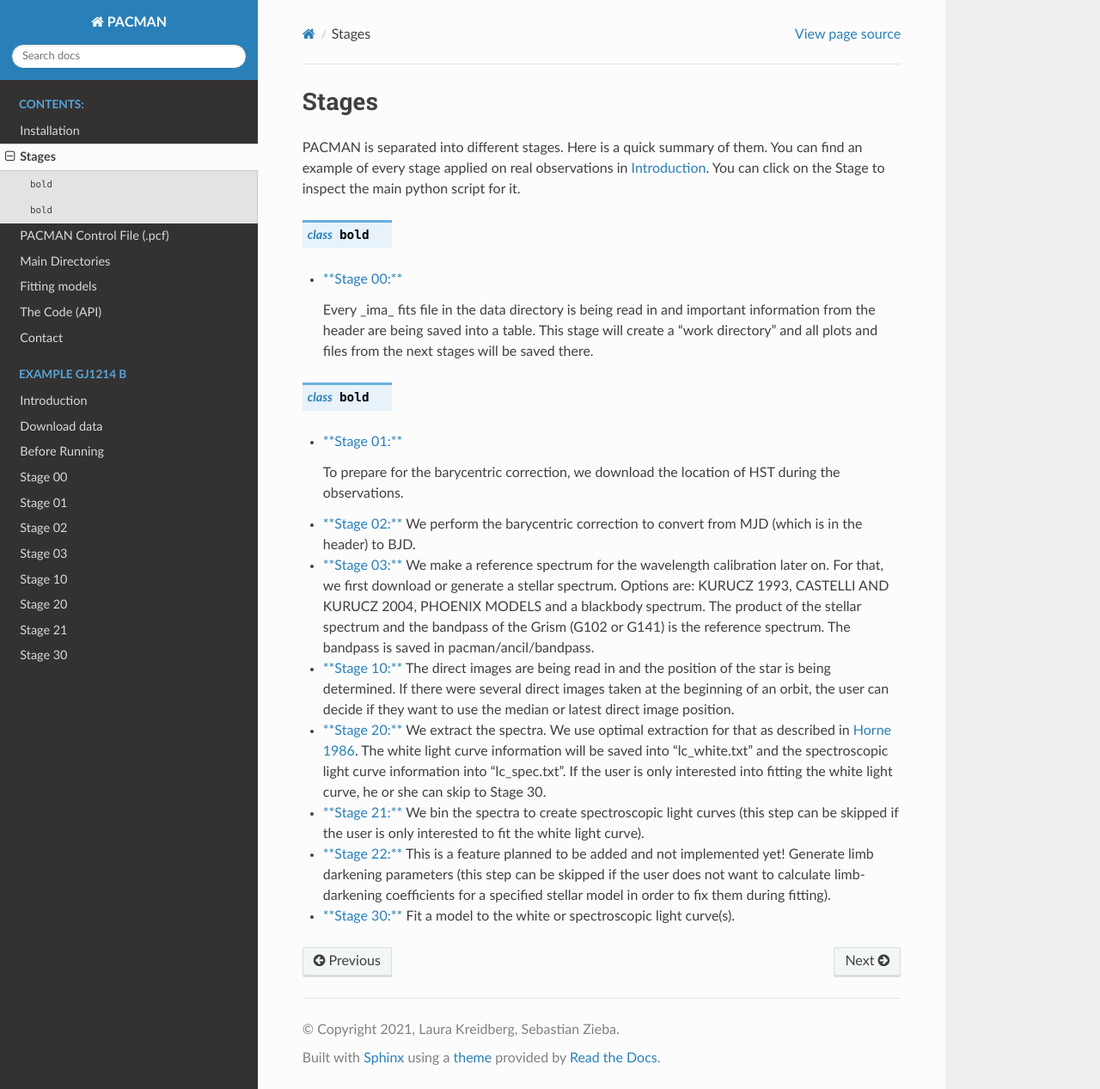
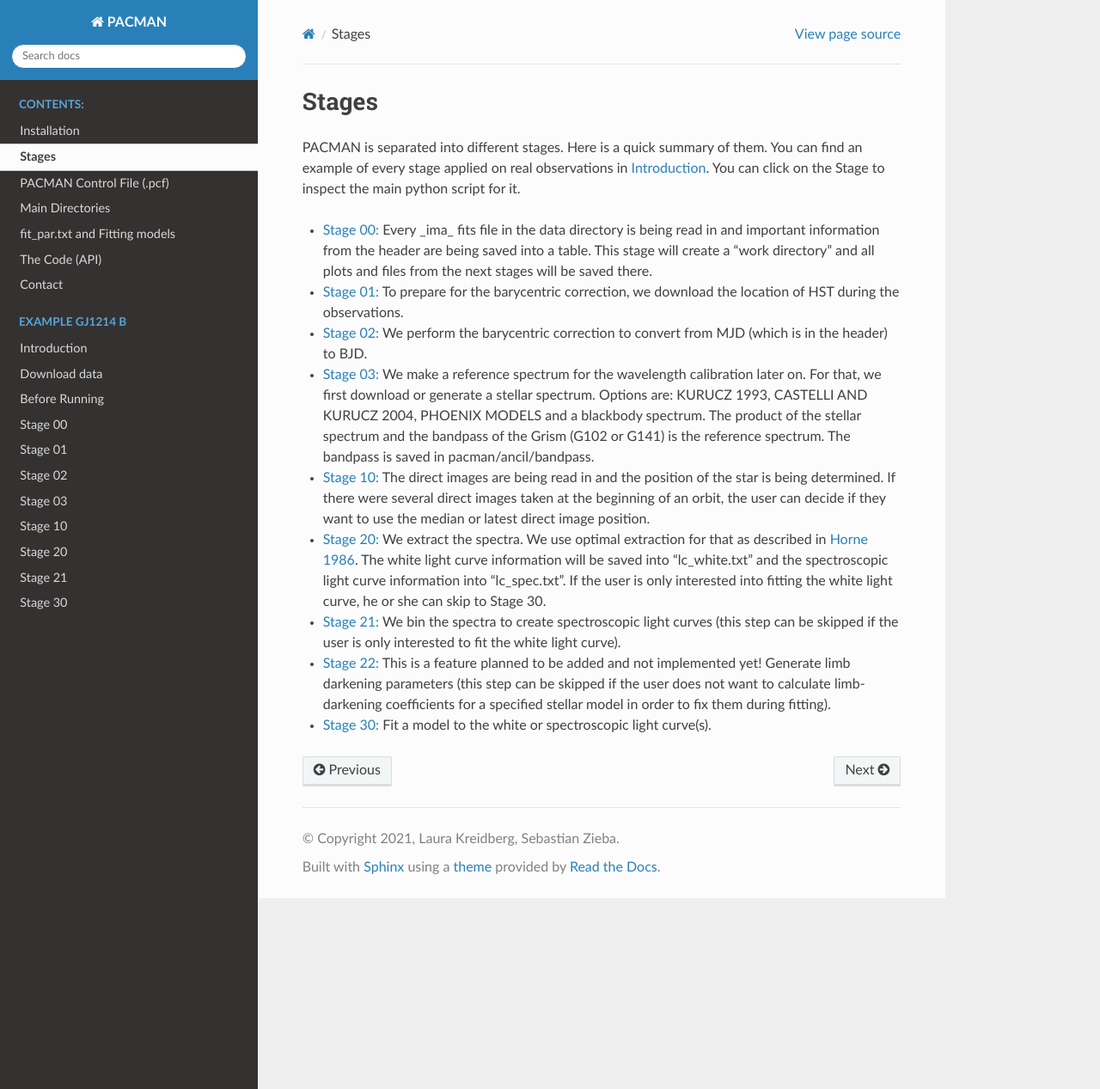
Before and after one commit to sebastian-zieba/PACMAN, a Sphinx documentation site: the page built from docs/source/stages.rst, in a window 1280 px wide and 1267 px high. Shown: the whole window at 86% size. Built offline with Sphinx 7.4.7 and the Read the Docs theme 2.0.0, drawn with Linux system fonts in a browser that asks for light colours.

Commit message:
docs update

```diff
--- a/docs/source/models.rst
+++ b/docs/source/models.rst
@@ -1,9 +1,9 @@
 .. _models:
 
-Fitting models
-========================
+fit_par.txt and Fitting models
+================================
 
-Systematics
+Instrument Systematics
 ''''''''''''''''''''''''''''''
 
 * `constant.py <https://pacmandocs.readthedocs.io/en/latest/_modules/pacman/lib/models/constant.html#constant>`_
--- a/docs/source/pcf.rst
+++ b/docs/source/pcf.rst
@@ -3,11 +3,11 @@
 PACMAN Control File (.pcf)
 ============================
 
-To run the different Stages of ``PACMAN``, the pipeline requires control files (.pcf) where Stage-specific parameters are defined (e.g. aperture size, path of the data, etc.).
+To run the different Stages of ``PACMAN``,
+the pipeline requires a so-called PACMAN control file (.pcf)
+where Stage-specific parameters are defined (e.g. aperture size, path of the data, etc.).
 
 In the following, we look at the contents of the pcf.
-
-
 
 .. include:: media/obs_par.pcf
    :literal:
--- a/docs/source/stages.rst
+++ b/docs/source/stages.rst
@@ -9,50 +9,54 @@
 You can click on the Stage to inspect the main python script for it.
 
 
-.. class:: bold
 
-- `**Stage 00:** <https://pacmandocs.readthedocs.io/en/latest/_modules/pacman/reduction/s00_table.html>`_
-
+- `Stage 00: <https://pacmandocs.readthedocs.io/en/latest/_modules/pacman/reduction/s00_table.html>`_
   Every _ima_ fits file in the data directory is being read in and
   important information from the header are being saved into a table.
   This stage will create a "work directory" and all plots and files from the next stages
   will be saved there.
 
-.. class:: bold
-- `**Stage 01:** <https://pacmandocs.readthedocs.io/en/latest/_modules/pacman/reduction/s01_horizons.html>`_
 
+- `Stage 01: <https://pacmandocs.readthedocs.io/en/latest/_modules/pacman/reduction/s01_horizons.html>`_
   To prepare for the barycentric correction,
   we download the location of HST during the observations.
 
-- `**Stage 02:** <https://pacmandocs.readthedocs.io/en/latest/_modules/pacman/reduction/s02_barycorr.html>`_
+
+- `Stage 02: <https://pacmandocs.readthedocs.io/en/latest/_modules/pacman/reduction/s02_barycorr.html>`_
   We perform the barycentric correction to convert from MJD (which is in the header) to BJD.
 
-- `**Stage 03:** <https://pacmandocs.readthedocs.io/en/latest/_modules/pacman/reduction/s03_refspectra.html>`_
+
+- `Stage 03: <https://pacmandocs.readthedocs.io/en/latest/_modules/pacman/reduction/s03_refspectra.html>`_
   We make a reference spectrum for the wavelength calibration later on.
   For that, we first download or generate a stellar spectrum.
   Options are: KURUCZ 1993, CASTELLI AND KURUCZ 2004, PHOENIX MODELS and a blackbody spectrum.
   The product of the stellar spectrum and the bandpass of the Grism (G102 or G141)
   is the reference spectrum. The bandpass is saved in pacman/ancil/bandpass.
 
-- `**Stage 10:** <https://pacmandocs.readthedocs.io/en/latest/_modules/pacman/reduction/s10_direct_images.html>`_
+
+- `Stage 10: <https://pacmandocs.readthedocs.io/en/latest/_modules/pacman/reduction/s10_direct_images.html>`_
   The direct images are being read in
   and the position of the star is being determined.
   If there were several direct images taken at the beginning of an orbit,
   the user can decide if they want to use the median or latest direct image position.
 
-- `**Stage 20:** <https://pacmandocs.readthedocs.io/en/latest/_modules/pacman/reduction/s20_extract.html>`_
+
+- `Stage 20: <https://pacmandocs.readthedocs.io/en/latest/_modules/pacman/reduction/s20_extract.html>`_
   We extract the spectra.
   We use optimal extraction for that as described in `Horne 1986 <https://ui.adsabs.harvard.edu/abs/1986PASP...98..609H>`_.
   The white light curve information will be saved into "lc_white.txt" and the spectroscopic light curve information into "lc_spec.txt".
   If the user is only interested into fitting the white light curve, he or she can skip to Stage 30.
 
-- `**Stage 21:** <https://pacmandocs.readthedocs.io/en/latest/_modules/pacman/reduction/s21_bin_spectroscopic_lc.html>`_
+
+- `Stage 21: <https://pacmandocs.readthedocs.io/en/latest/_modules/pacman/reduction/s21_bin_spectroscopic_lc.html>`_
   We bin the spectra to create spectroscopic light curves (this step can be skipped if the user is only interested to fit the white light curve).
 
-- `**Stage 22:** <https://pacmandocs.readthedocs.io/en/latest/_modules/pacman/reduction/s22_ld_inputmaker.html>`_
+
+- `Stage 22: <https://pacmandocs.readthedocs.io/en/latest/_modules/pacman/reduction/s22_ld_inputmaker.html>`_
   This is a feature planned to be added and not implemented yet!
   Generate limb darkening parameters
   (this step can be skipped if the user does not want to calculate limb-darkening coefficients for a specified stellar model in order to fix them during fitting).
 
-- `**Stage 30:** <https://pacmandocs.readthedocs.io/en/latest/_modules/pacman/reduction/s30_run.html>`_
+
+- `Stage 30: <https://pacmandocs.readthedocs.io/en/latest/_modules/pacman/reduction/s30_run.html>`_
   Fit a model to the white or spectroscopic light curve(s).
```
